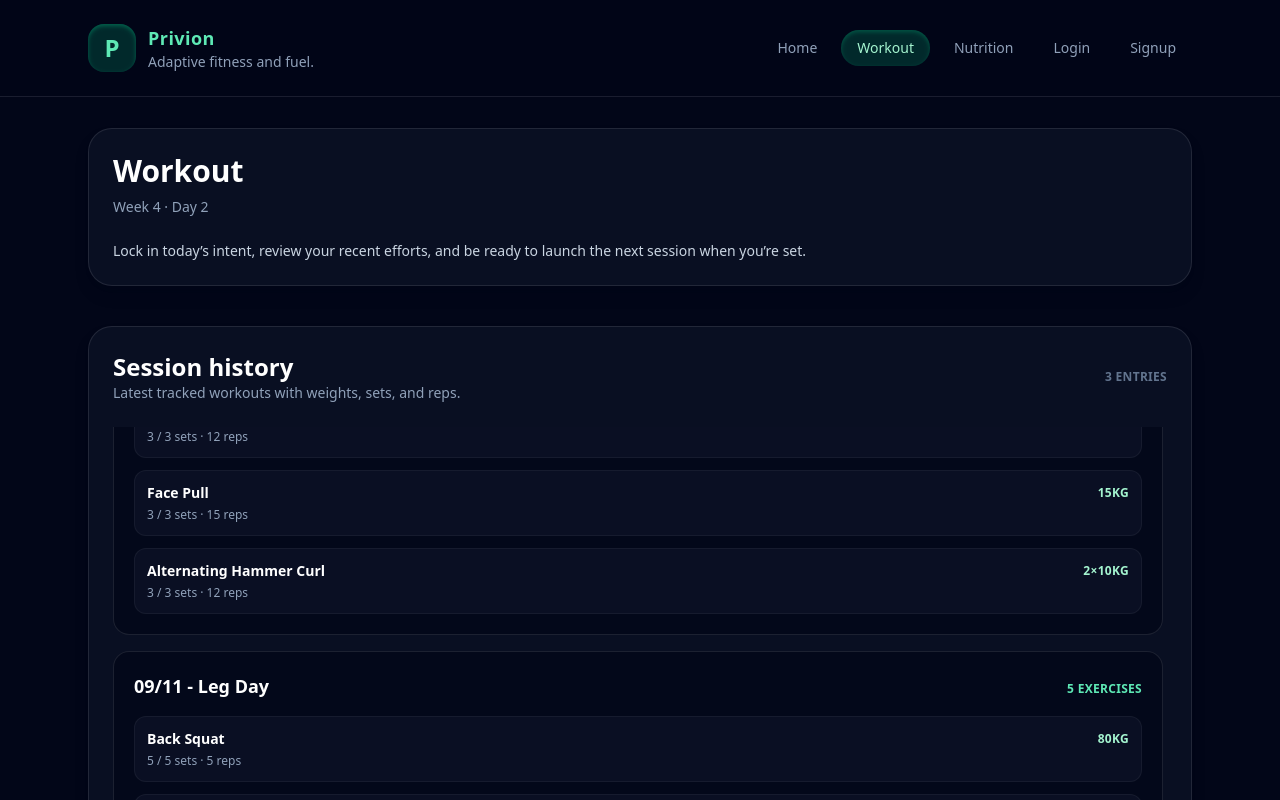
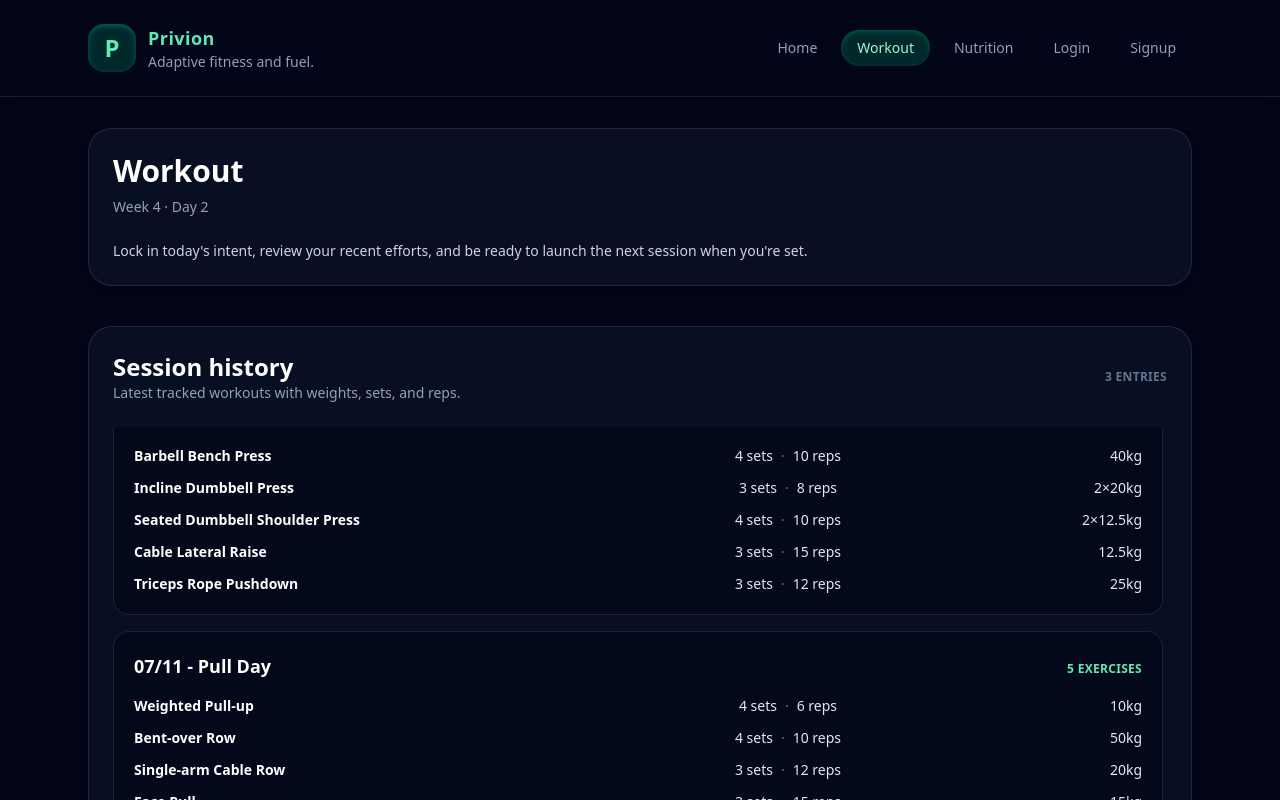
Before and after one commit to triek/privion, a Vue app: page /workout in a window 1280 px wide. Shown: the top 800 px of the page. Built offline with nearby package versions, Linux system fonts and the light colour scheme.

Commit message:
fixed history log layout cleaner

```diff
--- a/src/views/WorkoutView.vue
+++ b/src/views/WorkoutView.vue
@@ -7,7 +7,7 @@
       </div>
 
       <p class="mt-6 text-sm text-slate-300">
-        Lock in today’s intent, review your recent efforts, and be ready to launch the next session when you’re set.
+        Lock in today's intent, review your recent efforts, and be ready to launch the next session when you're set.
       </p>
     </section>
 
@@ -31,19 +31,36 @@
                 <h3 class="text-lg font-semibold text-white">{{ record.session }}</h3>
                 <span class="text-xs font-semibold uppercase tracking-wide text-emerald-300">{{ record.exercises.length }} exercises</span>
               </div>
+
+              <!-- Session list -->
               <ul class="space-y-3 text-sm text-slate-200">
                 <li
                   v-for="(exercise, exerciseIndex) in record.exercises"
                   :key="`${record.session}-${exercise.name}-${exerciseIndex}`"
-                  class="space-y-1 rounded-xl border border-white/5 bg-slate-900/60 p-3"
+                  class="space-y-1"
                 >
-                  <div class="flex flex-col gap-1 sm:flex-row sm:items-center sm:justify-between">
-                    <span class="font-semibold text-white">{{ exercise.name }}</span>
-                    <span class="text-xs font-semibold uppercase tracking-wide text-emerald-200">{{ exercise.weight }}</span>
+                  <div class="text-sm text-slate-200 grid gap-1 sm:grid-cols-[5fr_3fr_2fr] sm:items-center sm:w-full">
+                    <!-- Name -->
+                    <div class="flex items-center justify-start">
+                      <span class="font-semibold text-white">{{ exercise.name }}</span>
+                    </div>
+
+                    <div class="flex items-center justify-between sm:contents">
+                      <!-- Sets and reps -->
+                      <div class="flex items-center sm:justify-center gap-2">
+                        <span>{{ formatHistorySets(exercise) }}</span>
+                        <span class="text-slate-500">·</span>
+                        <span>{{ exercise.reps }} reps</span>
+                      </div>
+
+                      <!-- Weight -->
+                      <div class="flex items-center sm:justify-end">
+                        <span class="flex justify-center font-semibold text-emerald-200 sm:font-medium sm:text-slate-200 sm:normal-case">
+                          {{ exercise.weight }}
+                        </span>
+                      </div>
+                    </div>
                   </div>
-                  <p class="text-xs text-slate-400">
-                    {{ exercise.setsCompleted }} / {{ exercise.setsPlanned }} sets · {{ exercise.reps }} reps
-                  </p>
                 </li>
               </ul>
             </article>
@@ -213,6 +230,14 @@ const pageEndRef = ref<HTMLElement | null>(null)
 
 const rotationOrder: Plan['id'][] = ['push', 'pull', 'legs']
 
+function formatHistorySets(exercise: SessionRecord['exercises'][number]) {
+  if (exercise.setsCompleted === exercise.setsPlanned) {
+    return `${exercise.setsCompleted} sets`
+  }
+
+  return `${exercise.setsCompleted} / ${exercise.setsPlanned} sets`
+}
+
 const recommendedPlan = computed<Plan | null>(() => {
   if (weeklyPlan.length === 0) {
     return null
```
